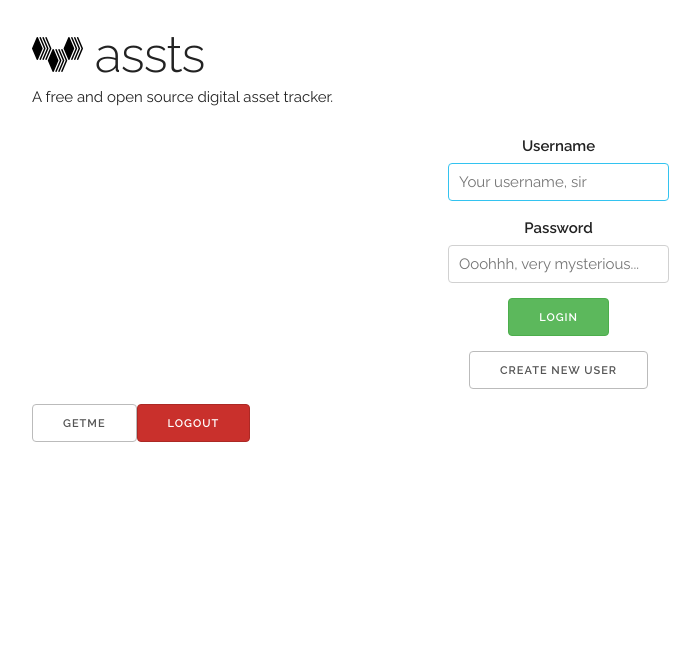
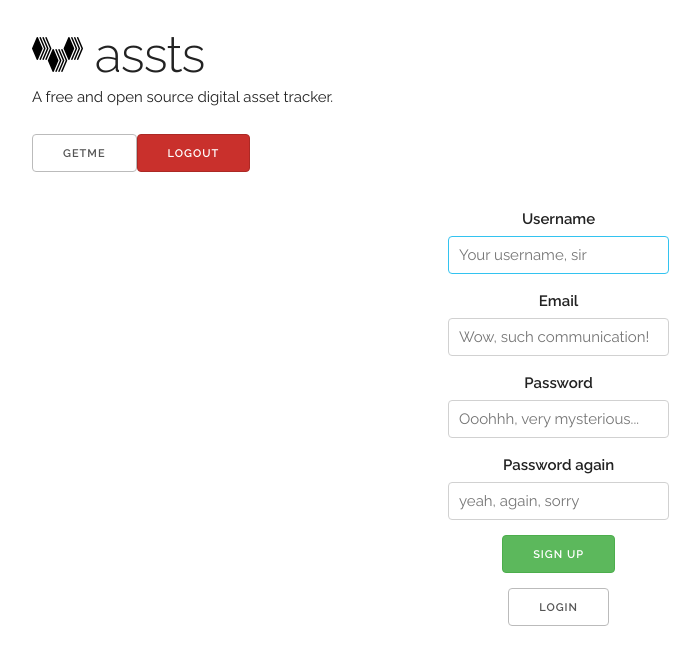
Before and after one commit to andreihod/cryptofolio, an Angular app: page /signup in a window 1280 px wide. Shown: the top 664 px of the page, without its empty margins (128-828 px from the left). Built offline with nearby package versions, Linux system fonts and the light colour scheme.

Commit message:
Adding route and cleaning up code

```diff
--- a/src/app/app.component.html
+++ b/src/app/app.component.html
@@ -4,10 +4,16 @@
 <p>
   {{description}}
 </p>
+
+<button (click)="getMe()">GetMe</button>
+<button (click)="logout()" class="button-danger">Logout</button>
+
+<router-outlet></router-outlet>
+<!--
 <app-user-form></app-user-form>
 
 <div *ngIf="logged">
   <app-asset-form></app-asset-form>
 
   <app-asset-list></app-asset-list>
-</div>
+</div>-->
--- a/src/app/app.component.ts
+++ b/src/app/app.component.ts
@@ -1,3 +1,6 @@
+import { AuthenticationService } from './authentication.service';
+import { UserService } from './user.service';
+import { User } from './user';
 import { Component } from '@angular/core';
 
 @Component({
@@ -10,4 +13,17 @@ export class AppComponent {
   title = 'assts';
   description = 'A free and open source digital asset tracker.';
 
+  constructor(private userService: UserService, private authenticationService: AuthenticationService) { }
+
+
+  getMe() {
+    this.userService.get().subscribe(
+      result => console.log(result)
+    )
+  }
+
+  logout() {
+    this.authenticationService.logout();
+  }
+
 }
--- /dev/null
+++ b/src/app/app.routing.ts
@@ -0,0 +1,12 @@
+import { UserSignupComponent } from './user-signup/user-signup.component';
+import { UserLoginComponent } from './user-login/user-login.component';
+import { ModuleWithProviders } from '@angular/core';
+import { Routes, RouterModule } from '@angular/router';
+
+const APP_ROUTES: Routes = [
+    { path: '', component: UserLoginComponent },
+    { path: 'login', component: UserLoginComponent },
+    { path: 'signup', component: UserSignupComponent }
+];
+
+export const routing: ModuleWithProviders = RouterModule.forRoot(APP_ROUTES);
--- /dev/null
+++ b/src/app/user-login/user-login.component.html
@@ -0,0 +1,28 @@
+<form #f="ngForm" (ngSubmit)="login(f)" ngNativeValidate>
+  <div class="six columns offset-by-five text-center">
+    <div class="row">
+      <div class="six columns">
+        <label for="username">Username</label>
+        <input class="u-full-width" autofocus="autofocus" type="text" required placeholder="Your username, sir" id="username" [(ngModel)]="user.username"
+          name="username">
+      </div>
+    </div>
+    <div class="row">
+      <div class="six columns">
+        <label for="password">Password</label>
+        <input class="u-full-width" type="password" minlength="5" pattern=".{3,}" required placeholder="Ooohhh, very mysterious..."
+          id="password" [(ngModel)]="user.password" name="password">
+      </div>
+    </div>
+    <div class="row">
+      <div class="six columns">
+        <input class="button-success" type="submit" value="Login">
+      </div>
+    </div>
+    <div class="row">
+      <div class="six columns">
+        <button class="button-default" routerLink="/signup">Sign up!</button>
+      </div>
+    </div>
+  </div>
+</form>
--- /dev/null
+++ b/src/app/user-login/user-login.component.ts
@@ -0,0 +1,28 @@
+import { AuthenticationService } from './../authentication.service';
+import { UserService } from './../user.service';
+import { User } from './../user';
+import { Component, OnInit } from '@angular/core';
+
+@Component({
+  selector: 'app-user-login',
+  templateUrl: './user-login.component.html',
+  styleUrls: ['./user-login.component.css']
+})
+export class UserLoginComponent implements OnInit {
+  user: User = new User();
+  repeatPassword: string;
+  creating: boolean = false;
+
+  constructor(private userService: UserService, private authenticationService: AuthenticationService) { }
+
+  ngOnInit() {
+  }
+
+  login(form) {
+    let usernameEmail = (this.user.username) ? this.user.username : this.user.email;
+    this.authenticationService.login(usernameEmail, this.user.password).subscribe(
+      result => console.log(result)
+    )
+  }
+
+}
--- /dev/null
+++ b/src/app/user-signup/user-signup.component.html
@@ -0,0 +1,47 @@
+<form #f="ngForm" (ngSubmit)="signup(f)" ngNativeValidate >
+  <div class="six columns offset-by-five text-center">
+    <div class="row">
+      <div class="six columns">
+        <label for="username">Username</label>
+        <input class="u-full-width" autofocus="autofocus" type="text"
+        required
+        placeholder="Your username, sir" id="username" [(ngModel)]="user.username" name="username">
+      </div>
+    </div>
+    <div class="row">
+      <div class="six columns">
+        <label for="email">Email</label>
+        <input class="u-full-width" type="email"
+        required
+        placeholder="Wow, such communication!" id="email" [(ngModel)]="user.email" name="email">
+      </div>
+    </div>
+    <div class="row">
+      <div class="six columns">
+        <label for="password">Password</label>
+        <input class="u-full-width" type="password"
+        minlength="5" pattern=".{3,}" required
+        placeholder="Ooohhh, very mysterious..." id="password" [(ngModel)]="user.password" name="password">
+      </div>
+    </div>
+    <div class="row">
+      <div class="six columns">
+        <label for="repeat-password">Password again</label>
+        <input class="u-full-width" type="password"
+        minlength="5" pattern=".{3,}" required
+        placeholder="yeah, again, sorry" id="repeat-password" [(ngModel)]="repeatPassword"
+        name="repeatPassword">
+      </div>
+    </div>
+    <div class="row">
+      <div class="six columns">
+        <input class="button-success" type="submit" value="Sign Up">
+      </div>
+    </div>
+    <div class="row">
+      <div class="six columns">
+        <button class="button-default" routerLink="/login">Login</button>
+      </div>
+    </div>
+  </div>
+</form>
--- /dev/null
+++ b/src/app/user-signup/user-signup.component.ts
@@ -0,0 +1,36 @@
+import { AuthenticationService } from './../authentication.service';
+import { UserService } from './../user.service';
+import { User } from './../user';
+import { Component, OnInit } from '@angular/core';
+
+@Component({
+  selector: 'app-user-signup',
+  templateUrl: './user-signup.component.html',
+  styleUrls: ['./user-signup.component.css']
+})
+export class UserSignupComponent implements OnInit {
+
+  user: User = new User();
+  repeatPassword: string;
+
+  constructor(private userService: UserService, private authenticationService: AuthenticationService) { }
+
+  ngOnInit() {
+  }
+
+  signup(form) {
+    if (this.user.password !== this.repeatPassword) {
+    }
+    this.userService.signup(this.user).subscribe(
+      result => {
+        this.authenticationService.login(this.user.username, this.user.password).subscribe(
+          rev => {
+            console.log(rev)
+          }
+        )
+      }
+    );
+  }
+
+
+}
--- a/src/index.html
+++ b/src/index.html
@@ -7,6 +7,7 @@
   <title>assts</title>
   <meta name="description" content="">
   <meta name="author" content="">
+  <base href="/">
 
   <meta name="viewport" content="width=device-width, initial-scale=1">
 
```
Also changed, not shown: src/app/app.module.ts (+7 -4 lines), src/app/user-login/user-login.component.css (added), src/app/user-signup/user-signup.component.css (added), 2 other files (tests, documents, lock files or other folders).
